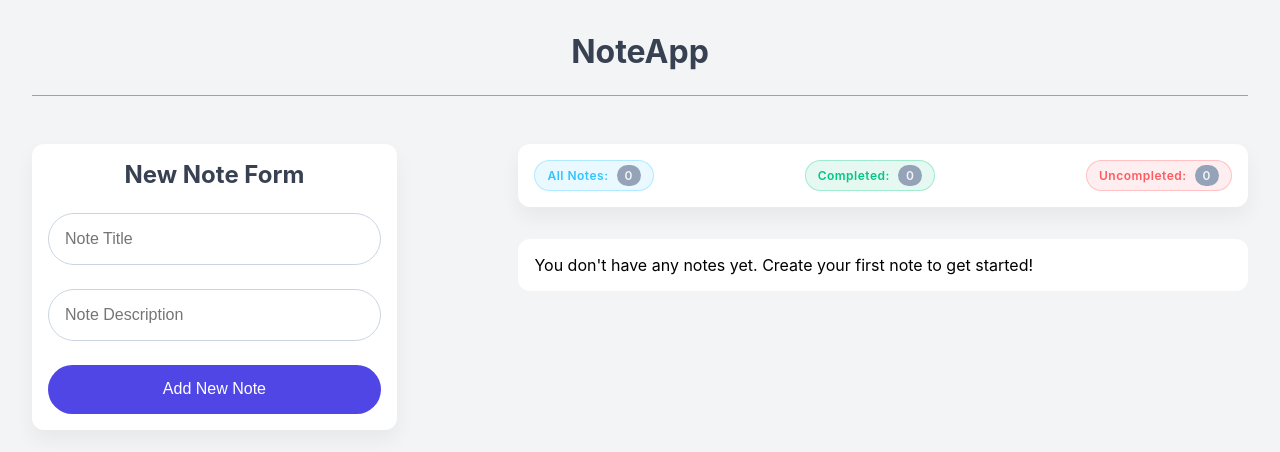
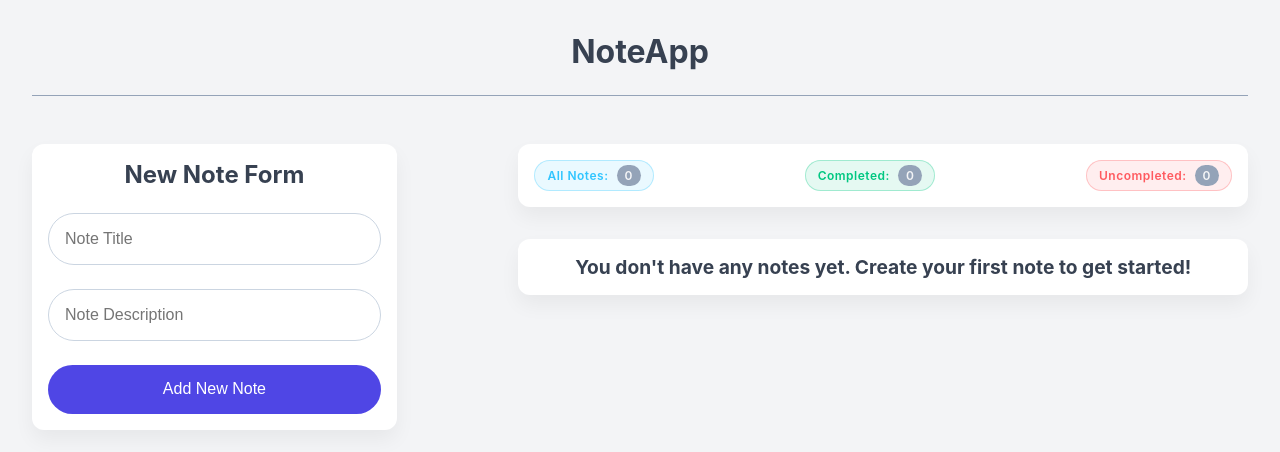
Before and after one commit to hdaberi/react-note-app-project, a React (Vite) app: page / in a window 1280 px wide. Shown: the top 452 px of the page. Built offline with nearby package versions, Linux system fonts and the light colour scheme.

Commit message:
style: enhance NoteList and App components for improved aesthetics
- Add box shadow to App component for depth
- Update empty note message styling in NoteList for better visibility

```diff
--- a/src/App.css
+++ b/src/App.css
@@ -108,6 +108,7 @@
   background-color: #fff;
   border-radius: 0.75rem;
   margin-bottom: 1.5rem;
+  box-shadow: 0 10px 20px rgba(0, 0, 0, 0.05);
 }
 
 .note-item__header {
@@ -166,3 +167,10 @@
   justify-content: space-between;
   gap: 1rem;
 }
+
+.note-item__empty {
+  text-align: center;
+  color: var(--text-700);
+  font-size: 1.2rem;
+  font-weight: 700;
+}
--- a/src/components/NoteList.jsx
+++ b/src/components/NoteList.jsx
@@ -16,7 +16,7 @@ function NoteList({ notes, deleteNoteHandler, onCompleteNote }) {
           ))
         ) : (
           <div className="note-item">
-            <p>You don't have any notes yet. Create your first note to get started!</p>
+            <p className="note-item__empty">You don't have any notes yet. Create your first note to get started!</p>
           </div>
         )}
       </div>
```
